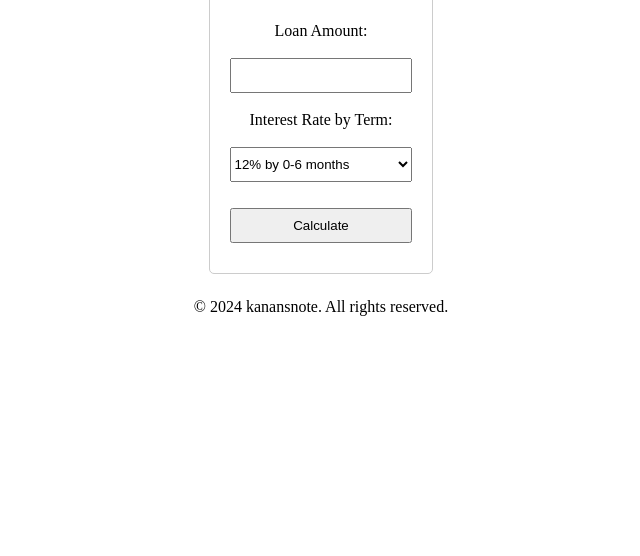
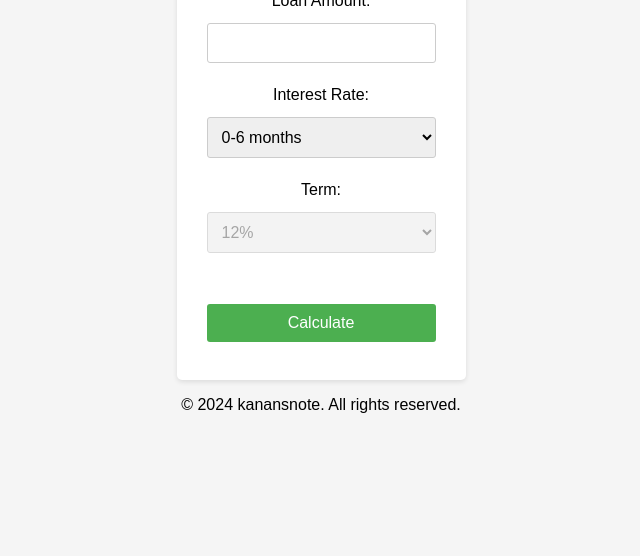
Before and after one commit to kanansnote/loan-calculator-task, a plain HTML site: page index.html in a window 1280 px wide. Shown: the part 260-816 px from the top of the page, without its empty margins (319-959 px from the left). Drawn offline with Linux system fonts and the light colour scheme.

Commit message:
Modified the code so that everything works as expected.

```diff
--- a/index.html
+++ b/index.html
@@ -12,15 +12,21 @@
         <h1>Loan Calculator</h1>
         <form id="LoanForm">
             <label for="amount">Loan Amount:</label>
-            <input type="number" id="amount" required>
-            <label for="interestByTerm">Interest Rate by Term:</label>
-            <select title="" name="" id="interestByTerm">
-                <option value="12">12% by 0-6 months</option>
-                <option value="15">15% by 7-12 months</option>
-                <option value="20">20% by 13-24 months</option>
+            <input type="number" id="amount" required min="0">
+            <label for="interest">Interest Rate:</label>
+            <select title="" name="interest" id="interest">
+                <option value="6">0-6 months</option>
+                <option value="12">7-12 months</option>
+                <option value="24">13-24 months</option>
+            </select>
+            <label for="term">Term:</label>
+            <select title="" name="" id="term">
+                <option value="12">12%</option>
+                <option value="15">15%</option>
+                <option value="20">20%</option>
             </select>
             <div id="result"></div>
-            <button type="button">Calculate</button>
+            <button id="calculate" type="button">Calculate</button>
         </form>
     </main>
     <footer>
--- a/src/css/style.css
+++ b/src/css/style.css
@@ -5,25 +5,66 @@
 }
 
 body {
-    display: flex;
-    flex-direction: column;
-    justify-content: center;
-    align-items: center;
-    text-align: center;
-    transform: translateY(20vh);
+  font-family: Arial, sans-serif;
+  background-color: #f5f5f5;
+  display: flex;
+  justify-content: center;
+  flex-direction: column;
+  align-items: center;
+  min-height: 100vh; /* Fills viewport height */
+  margin: 0;
+}
+
+main {
+  background-color: #fff; /* White background for calculator */
+  border-radius: 5px;
+  box-shadow: 0 2px 5px rgba(0, 0, 0, 0.1); /* Subtle shadow */
+  padding: 30px;
+  max-width: 500px;
+  text-align: center;
+}
+
+h1 {
+  font-size: 24px;
+  margin-bottom: 20px;
 }
 
 #LoanForm {
-    max-width: 400px;
-    margin: auto;
-    padding: 20px;
-    border: 1px solid #ccc;
-    border-radius: 5px;
+  display: flex;
+  flex-direction: column;
 }
-label, input, select, button {
-    display: block;
-    width: 100%;
-    margin-bottom: 10px;
+
+label {
+  font-size: 16px;
+  margin-bottom: 5px;
+}
+
+input,
+select {
+  padding: 10px;
+  border: 1px solid #ccc;
+  border-radius: 3px;
+  margin-bottom: 15px;
+  font-size: 16px;
+}
+
+#result {
+  font-weight: bold;
+  margin-bottom: 20px;
+}
+
+button {
+  background-color: #4CAF50;
+  color: white;
+  padding: 10px 20px;
+  border: none;
+  border-radius: 3px;
+  cursor: pointer;
+  font-size: 16px;
+}
+
+button:hover {
+  background-color: #3e8e41;
 }
 
 /* Chrome, Safari, Edge, Opera */
--- a/src/js/script.js
+++ b/src/js/script.js
@@ -1,15 +1,59 @@
-const button = document.querySelector('button');
-const amount = document.getElementById('amount');
-
+const calculate = document.getElementById('calculate');
 const result = document.getElementById('result');
 
-const interestByTerm = document.getElementById('interestByTerm').value;
+calculate.addEventListener('click', function() {
+    // Accessing needed values
+    let amount = parseFloat(document.getElementById('amount').value);
+    let interest = parseFloat(document.getElementById('interest').value);
+    let term = parseInt(document.getElementById('term').value);
 
-let monthlyInterestRate = (interestByTerm / 100) / 12;
+    if (isNaN(amount) || isNaN(interest) || isNaN(term)) {
+        result.textContent = "Please, fill out the all info";
+        result.style.color = 'red';
+        return;
+    }
 
-let x = Math.pow(1 + monthlyInterestRate, interestByTerm);
-let monthlyPayment = (amount * monthlyInterestRate * x) / (x - 1);
+    // Calculating annual interest rate
+    let monthlyInterestRate = (interest / 100) / 12;
 
-button.addEventListener('click', function () {
-    result.innerHTML = `Your monthly payment is: ${monthlyPayment.toFixed(2)}`;
-})
+    // Calculating monthly payment
+    let x = Math.pow(1 + monthlyInterestRate, term);
+    let monthlyPayment = (amount * monthlyInterestRate * x) / (x - 1);
+
+    // Showing the result
+    result.textContent = `Monthy Payment: ${monthlyPayment.toFixed(2)} AZN`;
+});
+
+const interestSelect = document.getElementById('interest');
+const termSelect = document.getElementById('term');
+
+function updateTerm() {
+  const selectedInterestValue = interestSelect.value;
+  let selectedTermValue;
+
+  switch (selectedInterestValue) {
+    case '6':
+      selectedTermValue = '12';
+      break;
+    case '12':
+      selectedTermValue = '15';
+      break;
+    case '24':
+      selectedTermValue = '20';
+      break;
+    default:
+      // Handling unexpected values (optional)
+      console.warn('Unexpected interest value:', selectedInterestValue);
+      break;
+  }
+
+  termSelect.value = selectedTermValue;
+  // Disabling term selection after updating the value
+  termSelect.disabled = true;
+}
+
+// Updating term on initial page load
+updateTerm();
+
+// Updating term whenever the interest selection changes
+interestSelect.addEventListener('change', updateTerm);
```
